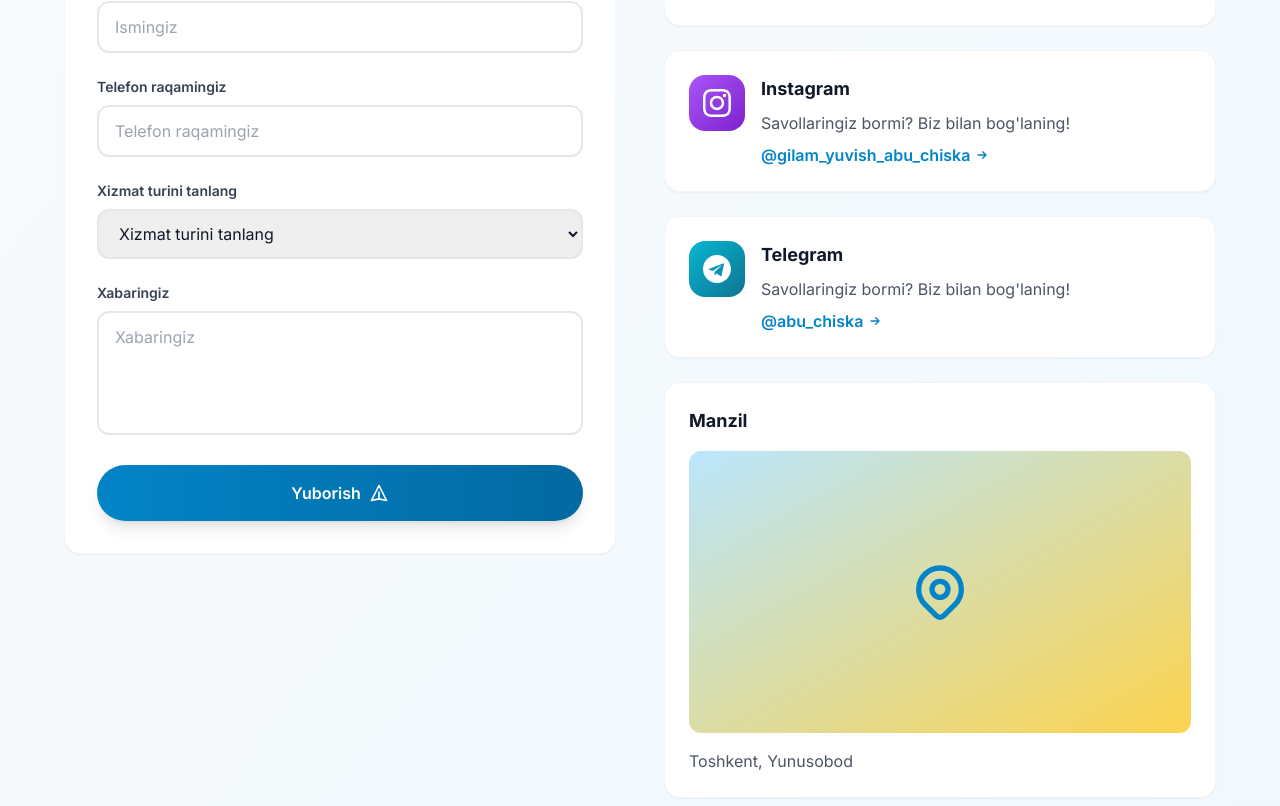
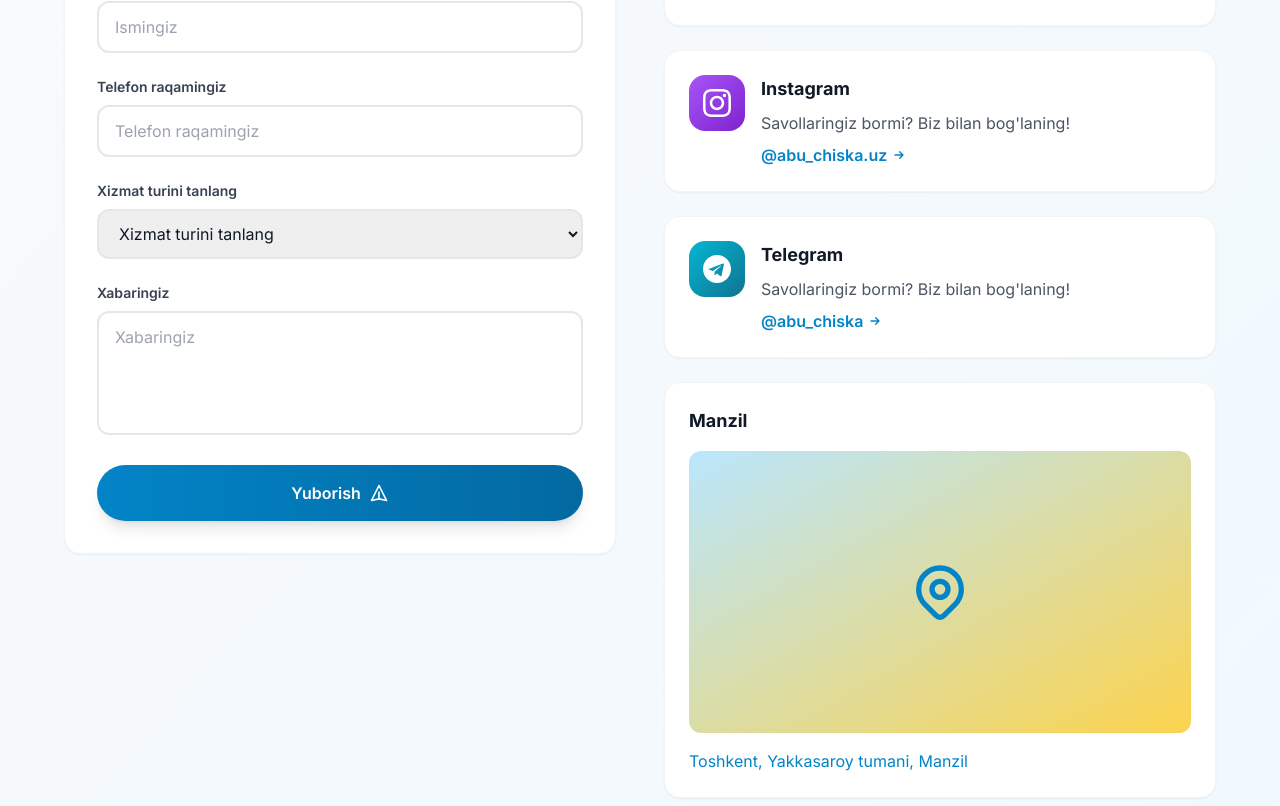
Before and after one commit to bahriddindeveloper96/abu-clean, a Vue app: page / in a window 1280 px wide. Shown: the part 6534-7340 px from the top of the page. Built offline with nearby package versions, Linux system fonts and the light colour scheme.

Commit message:
(cnfjvnfjvrfrfvfvfcdcdvfvfv)

```diff
--- a/src/components/Contact.vue
+++ b/src/components/Contact.vue
@@ -128,6 +128,7 @@
           <!-- Map Card -->
           <div class="card p-4 md:p-6">
             <h4 class="text-base md:text-lg font-bold text-gray-900 mb-4">{{ $t('footer.address') }}</h4>
+
             <div class="aspect-video bg-gray-200 rounded-xl overflow-hidden mb-4">
               <div class="w-full h-full bg-gradient-to-br from-primary-200 to-accent-200 flex items-center justify-center">
                 <svg class="w-16 h-16 text-primary-600" fill="none" stroke="currentColor" viewBox="0 0 24 24">
@@ -136,10 +137,19 @@
                 </svg>
               </div>
             </div>
+
+            <!-- Manzil havolasi -->
             <p class="text-sm md:text-base text-gray-600">
-              {{ $t('footer.location') }}
+              <a
+                href="https://yandex.uz/maps/10335/tashkent/stops/4070373145/?ll=69.292179%2C41.366777&tab=overview&utm_source=share&z=13"
+                target="_blank"
+                class="text-primary-600 hover:underline"
+              >
+                Toshkent, Yakkasaroy tumani, Manzil
+              </a>
             </p>
           </div>
+
 
           <!-- Social Media -->
           <div class="card p-4 md:p-6">
@@ -195,8 +205,8 @@ const contacts = [
   {
     titleKey: 'footer.instagram',
     descKey: 'contact.subtitle',
-    value: '@gilam_yuvish_abu_chiska',
-    link: 'https://www.instagram.com/gilam_yuvish_abu_chiska',
+    value: '@abu_chiska.uz',
+    link: 'https://www.instagram.com/abuchiska.uz',
     icon: '<svg fill="currentColor" viewBox="0 0 24 24"><path d="M12 2.163c3.204 0 3.584.012 4.85.07 3.252.148 4.771 1.691 4.919 4.919.058 1.265.069 1.645.069 4.849 0 3.205-.012 3.584-.069 4.849-.149 3.225-1.664 4.771-4.919 4.919-1.266.058-1.644.07-4.85.07-3.204 0-3.584-.012-4.849-.07-3.26-.149-4.771-1.699-4.919-4.92-.058-1.265-.07-1.644-.07-4.849 0-3.204.013-3.583.07-4.849.149-3.227 1.664-4.771 4.919-4.919 1.266-.057 1.645-.069 4.849-.069zm0-2.163c-3.259 0-3.667.014-4.947.072-4.358.2-6.78 2.618-6.98 6.98-.059 1.281-.073 1.689-.073 4.948 0 3.259.014 3.668.072 4.948.2 4.358 2.618 6.78 6.98 6.98 1.281.058 1.689.072 4.948.072 3.259 0 3.668-.014 4.948-.072 4.354-.2 6.782-2.618 6.979-6.98.059-1.28.073-1.689.073-4.948 0-3.259-.014-3.667-.072-4.947-.196-4.354-2.617-6.78-6.979-6.98-1.281-.059-1.69-.073-4.949-.073zm0 5.838c-3.403 0-6.162 2.759-6.162 6.162s2.759 6.163 6.162 6.163 6.162-2.759 6.162-6.163c0-3.403-2.759-6.162-6.162-6.162zm0 10.162c-2.209 0-4-1.79-4-4 0-2.209 1.791-4 4-4s4 1.791 4 4c0 2.21-1.791 4-4 4zm6.406-11.845c-.796 0-1.441.645-1.441 1.44s.645 1.44 1.441 1.44c.795 0 1.439-.645 1.439-1.44s-.644-1.44-1.439-1.44z"/></svg>',
     color: 'bg-gradient-to-br from-purple-500 to-purple-700'
   },
@@ -213,12 +223,12 @@ const contacts = [
 const socials = [
   {
     icon: '<svg fill="currentColor" viewBox="0 0 24 24"><path d="M24 12.073c0-6.627-5.373-12-12-12s-12 5.373-12 12c0 5.99 4.388 10.954 10.125 11.854v-8.385H7.078v-3.47h3.047V9.43c0-3.007 1.792-4.669 4.533-4.669 1.312 0 2.686.235 2.686.235v2.953H15.83c-1.491 0-1.956.925-1.956 1.874v2.25h3.328l-.532 3.47h-2.796v8.385C19.612 23.027 24 18.062 24 12.073z"/></svg>',
-    link: 'https://www.instagram.com/gilam_yuvish_abu_chiska',
+    link: 'https://www.instagram.com/abuchiska.uz',
     color: 'bg-gradient-to-br from-blue-600 to-blue-800'
   },
   {
     icon: '<svg fill="currentColor" viewBox="0 0 24 24"><path d="M12 2.163c3.204 0 3.584.012 4.85.07 3.252.148 4.771 1.691 4.919 4.919.058 1.265.069 1.645.069 4.849 0 3.205-.012 3.584-.069 4.849-.149 3.225-1.664 4.771-4.919 4.919-1.266.058-1.644.07-4.85.07-3.204 0-3.584-.012-4.849-.07-3.26-.149-4.771-1.699-4.919-4.92-.058-1.265-.07-1.644-.07-4.849 0-3.204.013-3.583.07-4.849.149-3.227 1.664-4.771 4.919-4.919 1.266-.057 1.645-.069 4.849-.069zm0-2.163c-3.259 0-3.667.014-4.947.072-4.358.2-6.78 2.618-6.98 6.98-.059 1.281-.073 1.689-.073 4.948 0 3.259.014 3.668.072 4.948.2 4.358 2.618 6.78 6.98 6.98 1.281.058 1.689.072 4.948.072 3.259 0 3.668-.014 4.948-.072 4.354-.2 6.782-2.618 6.979-6.98.059-1.28.073-1.689.073-4.948 0-3.259-.014-3.667-.072-4.947-.196-4.354-2.617-6.78-6.979-6.98-1.281-.059-1.69-.073-4.949-.073zm0 5.838c-3.403 0-6.162 2.759-6.162 6.162s2.759 6.163 6.162 6.163 6.162-2.759 6.162-6.163c0-3.403-2.759-6.162-6.162-6.162zm0 10.162c-2.209 0-4-1.79-4-4 0-2.209 1.791-4 4-4s4 1.791 4 4c0 2.21-1.791 4-4 4zm6.406-11.845c-.796 0-1.441.645-1.441 1.44s.645 1.44 1.441 1.44c.795 0 1.439-.645 1.439-1.44s-.644-1.44-1.439-1.44z"/></svg>',
-    link: 'https://www.instagram.com/gilam_yuvish_abu_chiska',
+    link: 'https://www.instagram.com/abuchiska.uz',
     color: 'bg-gradient-to-br from-pink-600 to-purple-700'
   },
   {
--- a/src/components/Footer.vue
+++ b/src/components/Footer.vue
@@ -194,11 +194,11 @@ const currentYear = computed(() => new Date().getFullYear())
 const socials = [
   {
     icon: '<svg fill="currentColor" viewBox="0 0 24 24"><path d="M24 12.073c0-6.627-5.373-12-12-12s-12 5.373-12 12c0 5.99 4.388 10.954 10.125 11.854v-8.385H7.078v-3.47h3.047V9.43c0-3.007 1.792-4.669 4.533-4.669 1.312 0 2.686.235 2.686.235v2.953H15.83c-1.491 0-1.956.925-1.956 1.874v2.25h3.328l-.532 3.47h-2.796v8.385C19.612 23.027 24 18.062 24 12.073z"/></svg>',
-    link: 'https://www.instagram.com/gilam_yuvish_abu_clean'
+    link: 'https://www.instagram.com/abuchiska.uz'
   },
   {
     icon: '<svg fill="currentColor" viewBox="0 0 24 24"><path d="M12 2.163c3.204 0 3.584.012 4.85.07 3.252.148 4.771 1.691 4.919 4.919.058 1.265.069 1.645.069 4.849 0 3.205-.012 3.584-.069 4.849-.149 3.225-1.664 4.771-4.919 4.919-1.266.058-1.644.07-4.85.07-3.204 0-3.584-.012-4.849-.07-3.26-.149-4.771-1.699-4.919-4.92-.058-1.265-.07-1.644-.07-4.849 0-3.204.013-3.583.07-4.849.149-3.227 1.664-4.771 4.919-4.919 1.266-.057 1.645-.069 4.849-.069zm0-2.163c-3.259 0-3.667.014-4.947.072-4.358.2-6.78 2.618-6.98 6.98-.059 1.281-.073 1.689-.073 4.948 0 3.259.014 3.668.072 4.948.2 4.358 2.618 6.78 6.98 6.98 1.281.058 1.689.072 4.948.072 3.259 0 3.668-.014 4.948-.072 4.354-.2 6.782-2.618 6.979-6.98.059-1.28.073-1.689.073-4.948 0-3.259-.014-3.667-.072-4.947-.196-4.354-2.617-6.78-6.979-6.98-1.281-.059-1.69-.073-4.949-.073zm0 5.838c-3.403 0-6.162 2.759-6.162 6.162s2.759 6.163 6.162 6.163 6.162-2.759 6.162-6.163c0-3.403-2.759-6.162-6.162-6.162zm0 10.162c-2.209 0-4-1.79-4-4 0-2.209 1.791-4 4-4s4 1.791 4 4c0 2.21-1.791 4-4 4zm6.406-11.845c-.796 0-1.441.645-1.441 1.44s.645 1.44 1.441 1.44c.795 0 1.439-.645 1.439-1.44s-.644-1.44-1.439-1.44z"/></svg>',
-    link: 'https://www.instagram.com/gilam_yuvish_abu_clean'
+    link: 'https://www.instagram.com/abuchiska.uz'
   },
   {
     icon: '<svg fill="currentColor" viewBox="0 0 24 24"><path d="M12 0C5.373 0 0 5.373 0 12s5.373 12 12 12 12-5.373 12-12S18.627 0 12 0zm5.894 8.221l-1.97 9.28c-.145.658-.537.818-1.084.508l-3-2.21-1.446 1.394c-.14.18-.357.295-.6.295-.002 0-.003 0-.005 0l.213-3.054 5.56-5.022c.24-.213-.054-.334-.373-.121l-6.869 4.326-2.96-.924c-.64-.203-.658-.64.135-.954l11.566-4.458c.538-.196 1.006.128.832.941z"/></svg>',
```
